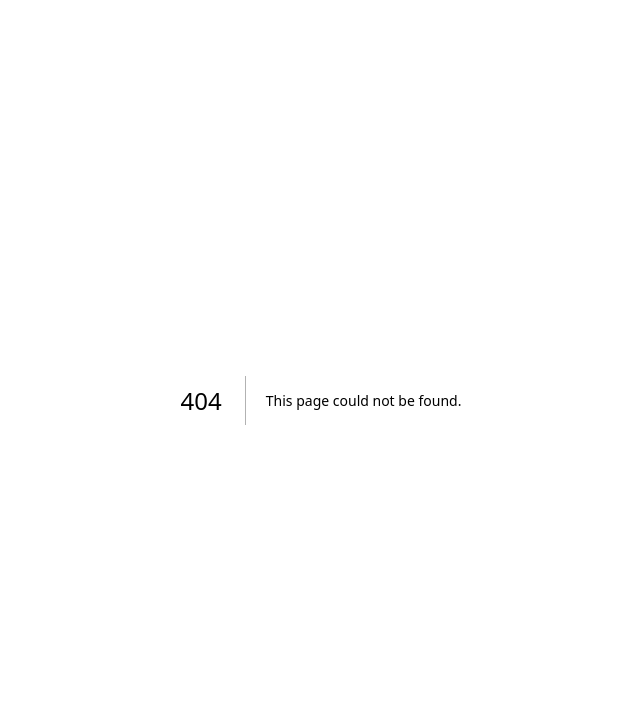
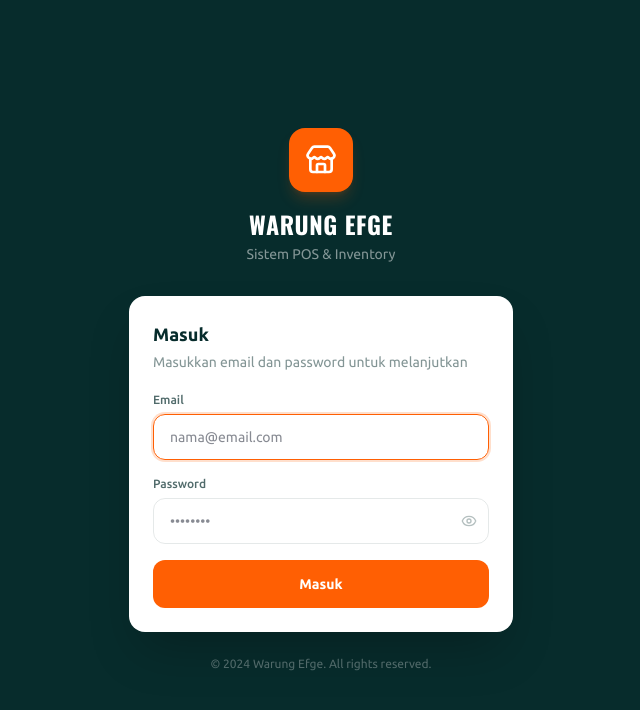
Before and after one commit to ersetdigital-sudo/Warung-Efge, a Next.js app: page /login in a window 1280 px wide. Before the commit this address had no page. Shown: the top 710 px of the page, without its empty margins (319-959 px from the left). Built offline with nearby package versions, Linux system fonts and the light colour scheme; no server answers.

Commit message:
auto: update from Kiro

```diff
--- a/src/app/(main)/layout.tsx
+++ b/src/app/(main)/layout.tsx
@@ -1,7 +1,32 @@
+"use client";
+
+import { useEffect } from "react";
+import { useRouter } from "next/navigation";
 import MainLayout from "@/components/layout/MainLayout";
-
-export const dynamic = "force-dynamic";
+import { useAuth } from "@/lib/auth";
 
 export default function AppLayout({ children }: { children: React.ReactNode }) {
+  const { user, loading } = useAuth();
+  const router = useRouter();
+
+  useEffect(() => {
+    if (!loading && !user) {
+      router.replace("/login");
+    }
+  }, [user, loading, router]);
+
+  if (loading) {
+    return (
+      <div className="h-screen flex items-center justify-center bg-[#EDEADE]">
+        <div className="text-center">
+          <div className="w-10 h-10 border-3 border-[#FF5F03] border-t-transparent rounded-full animate-spin mx-auto mb-3" />
+          <p className="text-sm text-[#072C2C]/50">Memuat...</p>
+        </div>
+      </div>
+    );
+  }
+
+  if (!user) return null;
+
   return <MainLayout>{children}</MainLayout>;
 }
--- a/src/app/layout.tsx
+++ b/src/app/layout.tsx
@@ -1,6 +1,7 @@
 import type { Metadata } from "next";
 import { Geist_Mono } from "next/font/google";
 import "./globals.css";
+import { AuthProvider } from "@/lib/auth";
 
 const geistMono = Geist_Mono({
   variable: "--font-geist-mono",
@@ -33,7 +34,7 @@ export default function RootLayout({
         <link href="https://fonts.googleapis.com/css2?family=Oswald:wght@400;500;600;700&family=Ubuntu:wght@300;400;500;700&family=Ubuntu+Mono:wght@400;700&display=swap" rel="stylesheet" />
       </head>
       <body className="min-h-full flex flex-col bg-[#EDEADE] text-[#111827]">
-        {children}
+        <AuthProvider>{children}</AuthProvider>
       </body>
     </html>
   );
--- /dev/null
+++ b/src/app/login/layout.tsx
@@ -0,0 +1,3 @@
+export default function LoginLayout({ children }: { children: React.ReactNode }) {
+  return <>{children}</>;
+}
--- /dev/null
+++ b/src/app/login/page.tsx
@@ -0,0 +1,91 @@
+"use client";
+
+import { useState } from "react";
+import { useRouter } from "next/navigation";
+import { Store, Eye, EyeOff } from "lucide-react";
+import { useAuth } from "@/lib/auth";
+
+export default function LoginPage() {
+  const router = useRouter();
+  const { signIn } = useAuth();
+  const [email, setEmail] = useState("");
+  const [password, setPassword] = useState("");
+  const [showPassword, setShowPassword] = useState(false);
+  const [error, setError] = useState("");
+  const [loading, setLoading] = useState(false);
+
+  const handleSubmit = async (e: React.FormEvent) => {
+    e.preventDefault();
+    if (!email || !password) { setError("Email dan password wajib diisi"); return; }
+    setError(""); setLoading(true);
+    const { error } = await signIn(email, password);
+    if (error) { setError(error === "Invalid login credentials" ? "Email atau password salah" : error); setLoading(false); return; }
+    router.push("/dashboard");
+  };
+
+  return (
+    <div className="min-h-screen flex items-center justify-center bg-[#072C2C] px-4">
+      <div className="w-full max-w-sm">
+        {/* Logo */}
+        <div className="text-center mb-8">
+          <div className="w-16 h-16 bg-[#FF5F03] rounded-2xl flex items-center justify-center mx-auto mb-4 shadow-lg shadow-[#FF5F03]/20">
+            <Store className="w-8 h-8 text-white" />
+          </div>
+          <h1 className="text-2xl font-bold text-white font-[Oswald] tracking-wide">WARUNG EFGE</h1>
+          <p className="text-sm text-white/50 mt-1">Sistem POS & Inventory</p>
+        </div>
+
+        {/* Login Card */}
+        <div className="bg-white rounded-2xl p-6 shadow-2xl">
+          <h2 className="text-lg font-bold text-[#072C2C] mb-1">Masuk</h2>
+          <p className="text-sm text-[#072C2C]/50 mb-5">Masukkan email dan password untuk melanjutkan</p>
+
+          <form onSubmit={handleSubmit} className="space-y-4">
+            <div>
+              <label className="block text-xs font-medium text-[#072C2C]/70 mb-1.5">Email</label>
+              <input
+                type="email"
+                value={email}
+                onChange={(e) => setEmail(e.target.value)}
+                placeholder="nama@email.com"
+                className="w-full px-4 py-3 border border-[#072C2C]/10 rounded-xl text-sm focus:outline-none focus:ring-2 focus:ring-[#FF5F03]/20 focus:border-[#FF5F03] transition-all"
+                autoFocus
+              />
+            </div>
+            <div>
+              <label className="block text-xs font-medium text-[#072C2C]/70 mb-1.5">Password</label>
+              <div className="relative">
+                <input
+                  type={showPassword ? "text" : "password"}
+                  value={password}
+                  onChange={(e) => setPassword(e.target.value)}
+                  placeholder="••••••••"
+                  className="w-full px-4 py-3 pr-11 border border-[#072C2C]/10 rounded-xl text-sm focus:outline-none focus:ring-2 focus:ring-[#FF5F03]/20 focus:border-[#FF5F03] transition-all"
+                />
+                <button type="button" onClick={() => setShowPassword(!showPassword)} className="absolute right-3 top-1/2 -translate-y-1/2 text-[#072C2C]/30 hover:text-[#072C2C]/60 cursor-pointer">
+                  {showPassword ? <EyeOff className="w-4 h-4" /> : <Eye className="w-4 h-4" />}
+                </button>
+              </div>
+            </div>
+
+            {error && (
+              <div className="px-3 py-2 bg-[#FEF2F2] border border-[#fecaca] rounded-lg text-xs text-[#DC2626] font-medium">
+                {error}
+              </div>
+            )}
+
+            <button
+              type="submit"
+              disabled={loading}
+              className="w-full py-3.5 bg-[#FF5F03] text-white font-bold text-sm rounded-xl hover:bg-[#e55503] transition-all disabled:opacity-50 disabled:cursor-not-allowed cursor-pointer"
+            >
+              {loading ? "Memproses..." : "Masuk"}
+            </button>
+          </form>
+        </div>
+
+        <p className="text-center text-xs text-white/30 mt-6">© 2024 Warung Efge. All rights reserved.</p>
+      </div>
+    </div>
+  );
+}
--- a/src/app/page.tsx
+++ b/src/app/page.tsx
@@ -1,5 +1,26 @@
-import { redirect } from "next/navigation";
+"use client";
+
+import { useEffect } from "react";
+import { useRouter } from "next/navigation";
+import { useAuth } from "@/lib/auth";
 
 export default function Home() {
-  redirect("/dashboard");
+  const { user, loading } = useAuth();
+  const router = useRouter();
+
+  useEffect(() => {
+    if (!loading) {
+      if (user) {
+        router.replace("/dashboard");
+      } else {
+        router.replace("/login");
+      }
+    }
+  }, [user, loading, router]);
+
+  return (
+    <div className="h-screen flex items-center justify-center bg-[#EDEADE]">
+      <div className="w-8 h-8 border-3 border-[#FF5F03] border-t-transparent rounded-full animate-spin" />
+    </div>
+  );
 }
--- a/src/components/layout/Sidebar.tsx
+++ b/src/components/layout/Sidebar.tsx
@@ -1,8 +1,9 @@
 "use client";
 
 import Link from "next/link";
-import { usePathname } from "next/navigation";
+import { usePathname, useRouter } from "next/navigation";
 import { cn } from "@/lib/utils";
+import { useAuth } from "@/lib/auth";
 import { useState } from "react";
 import {
   LayoutDashboard,
@@ -17,6 +18,7 @@ import {
   Store,
   ChevronLeft,
   ChevronRight,
+  LogOut,
 } from "lucide-react";
 
 interface SidebarProps {
@@ -49,7 +51,14 @@ function NavTooltip({ label, show }: { label: string; show: boolean }) {
 
 export default function Sidebar({ isOpen, onClose, collapsed, onToggleCollapse }: SidebarProps) {
   const pathname = usePathname();
+  const router = useRouter();
+  const { signOut } = useAuth();
   const [hoveredItem, setHoveredItem] = useState<string | null>(null);
+
+  const handleLogout = async () => {
+    await signOut();
+    router.push("/login");
+  };
 
   return (
     <>
@@ -132,8 +141,18 @@ export default function Sidebar({ isOpen, onClose, collapsed, onToggleCollapse }
           })}
         </nav>
 
-        {/* Toggle button */}
-        <div className={cn("border-t border-white/10 transition-all duration-[220ms]", collapsed ? "p-2" : "p-3")}>
+        {/* Logout + Toggle */}
+        <div className={cn("border-t border-white/10 transition-all duration-[220ms]", collapsed ? "p-2 space-y-1" : "p-3 space-y-1")}>
+          <button
+            onClick={handleLogout}
+            className={cn(
+              "flex items-center rounded-lg text-white/60 hover:bg-[#DC2626]/20 hover:text-[#fca5a5] transition-all duration-200 cursor-pointer w-full",
+              collapsed ? "justify-center px-2 py-2.5" : "gap-3 px-3 py-2.5"
+            )}
+          >
+            <LogOut className="w-5 h-5" />
+            {!collapsed && <span className="text-sm font-medium whitespace-nowrap">Keluar</span>}
+          </button>
           <button
             onClick={onToggleCollapse}
             className={cn(
--- /dev/null
+++ b/src/lib/auth.tsx
@@ -0,0 +1,65 @@
+"use client";
+
+import { createContext, useContext, useEffect, useState } from "react";
+import { supabase } from "./supabase";
+import type { User, Session } from "@supabase/supabase-js";
+
+interface AuthContextType {
+  user: User | null;
+  session: Session | null;
+  loading: boolean;
+  signIn: (email: string, password: string) => Promise<{ error: string | null }>;
+  signOut: () => Promise<void>;
+}
+
+const AuthContext = createContext<AuthContextType>({
+  user: null,
+  session: null,
+  loading: true,
+  signIn: async () => ({ error: null }),
+  signOut: async () => {},
+});
+
+export function AuthProvider({ children }: { children: React.ReactNode }) {
+  const [user, setUser] = useState<User | null>(null);
+  const [session, setSession] = useState<Session | null>(null);
+  const [loading, setLoading] = useState(true);
+
+  useEffect(() => {
+    // Get initial session
+    supabase.auth.getSession().then(({ data: { session } }) => {
+      setSession(session);
+      setUser(session?.user ?? null);
+      setLoading(false);
+    });
+
+    // Listen for auth changes
+    const { data: { subscription } } = supabase.auth.onAuthStateChange((_event, session) => {
+      setSession(session);
+      setUser(session?.user ?? null);
+      setLoading(false);
+    });
+
+    return () => subscription.unsubscribe();
+  }, []);
+
+  const signIn = async (email: string, password: string) => {
+    const { error } = await supabase.auth.signInWithPassword({ email, password });
+    if (error) return { error: error.message };
+    return { error: null };
+  };
+
+  const signOut = async () => {
+    await supabase.auth.signOut();
+    setUser(null);
+    setSession(null);
+  };
+
+  return (
+    <AuthContext.Provider value={{ user, session, loading, signIn, signOut }}>
+      {children}
+    </AuthContext.Provider>
+  );
+}
+
+export const useAuth = () => useContext(AuthContext);
```
